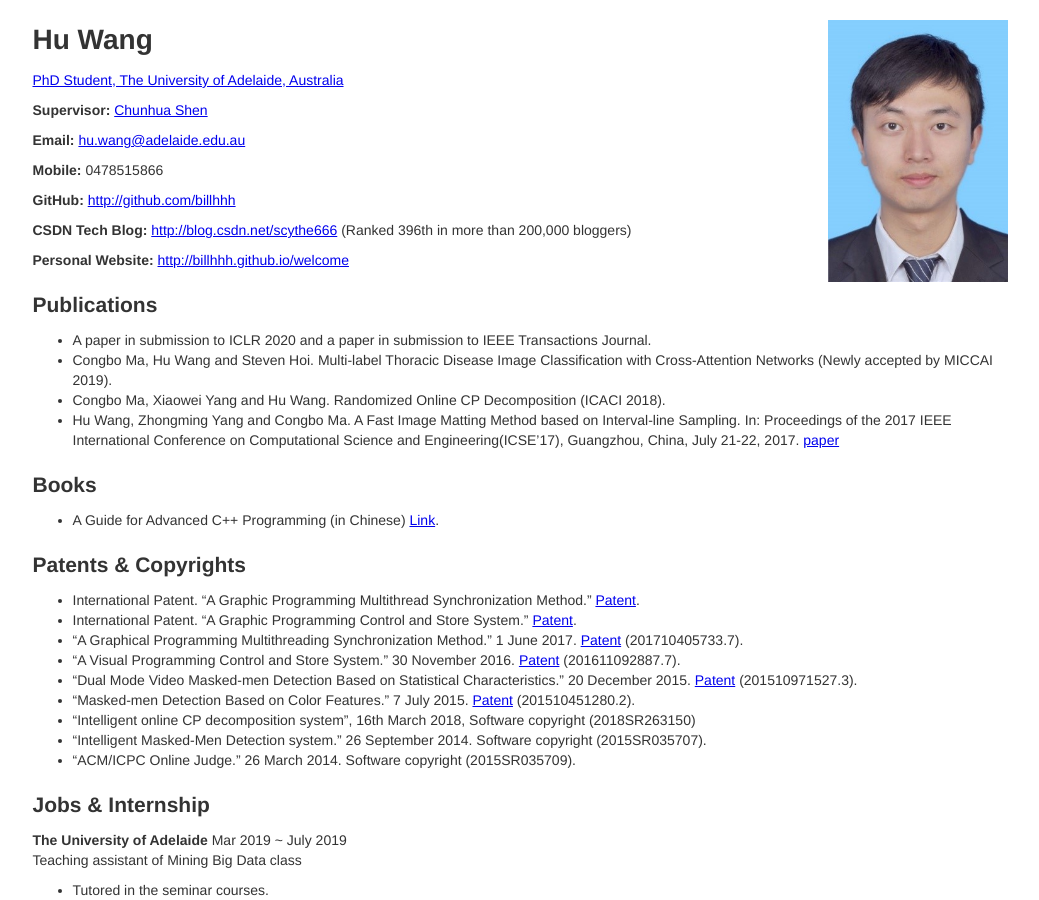
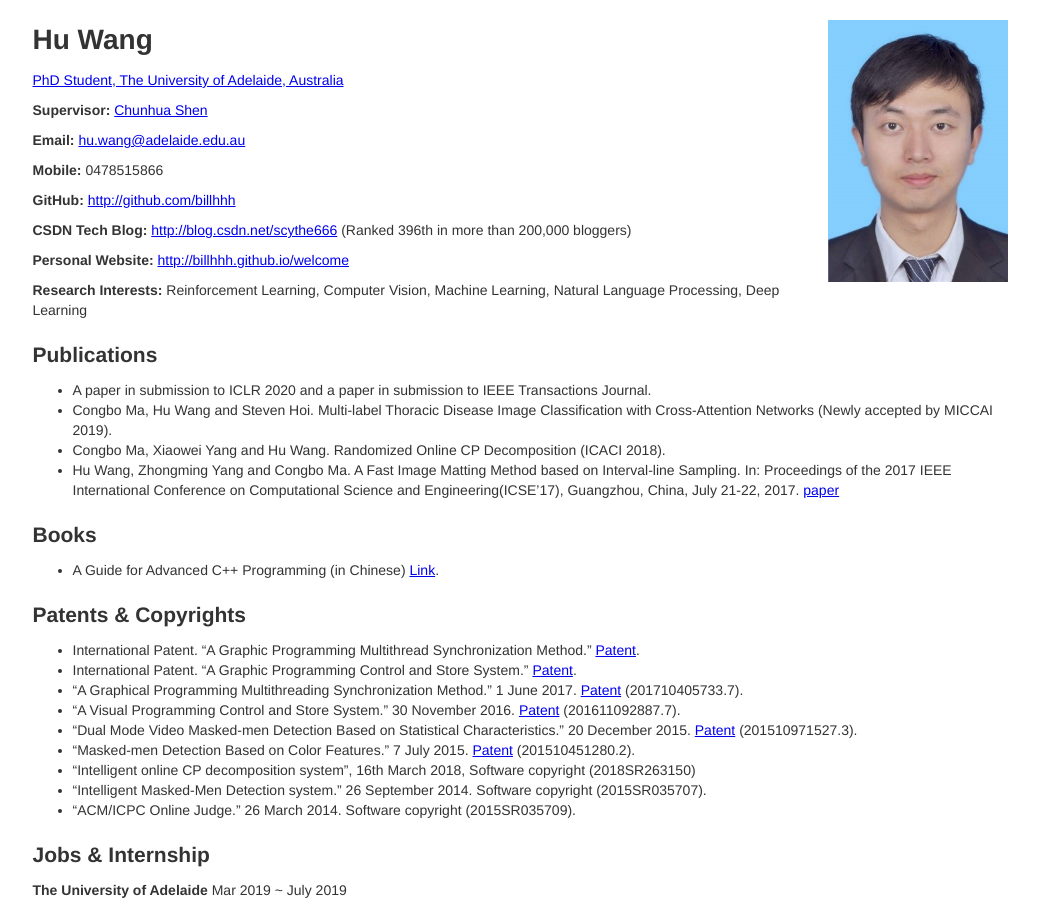
Before and after one commit to billhhh/whblog-omega, a Jekyll site: the page res/index.html, which Jekyll copies as it is, in a window 1280 px wide and 900 px high. Shown: the whole window, without its empty margins (120-1159 px from the left). Built offline with Jekyll 4.4.1, drawn with Linux system fonts in a browser that asks for light colours; some of the changed text lies outside the part shown.

Commit message:
Research Interests

```diff
--- a/res/index.html
+++ b/res/index.html
@@ -36,6 +36,10 @@
 	  <p>
         <strong>Personal Website:</strong>
         <a href="http://billhhh.github.io/welcome">http://billhhh.github.io/welcome</a>
+      </p>
+    <p>
+        <strong>Research Interests:</strong>
+        Reinforcement Learning, Computer Vision, Machine Learning, Natural Language Processing, Deep Learning
       </p>
 
 
@@ -494,12 +498,6 @@
       </p>
 
 
-      <h2>Research Interests</h2>
-      <p>
-        <span>Reinforcement Learning, Computer Vision, Machine Learning, Natural Language Processing, Deep Learning</span>
-      </p>
-
-
       <footer>
         <hr />
         <p>© Copyright 2019 Hu Wang</p>
```
